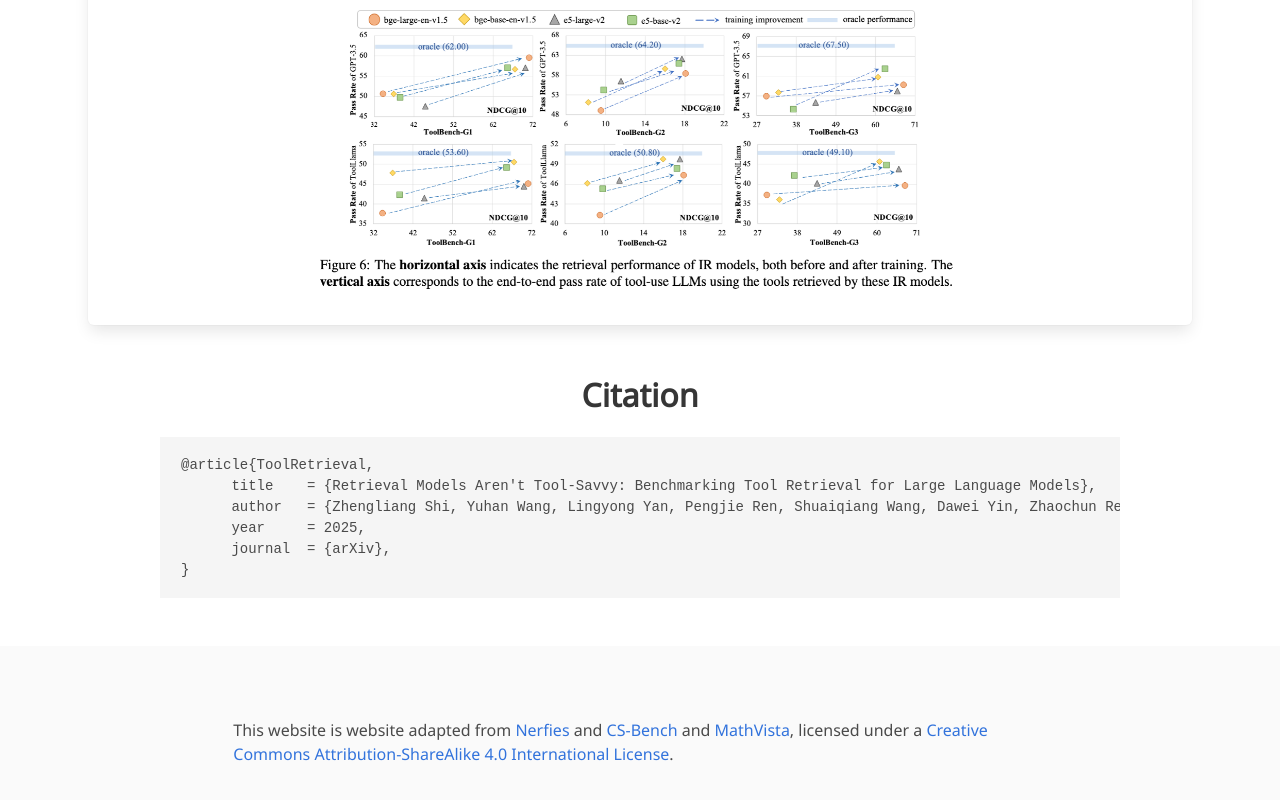
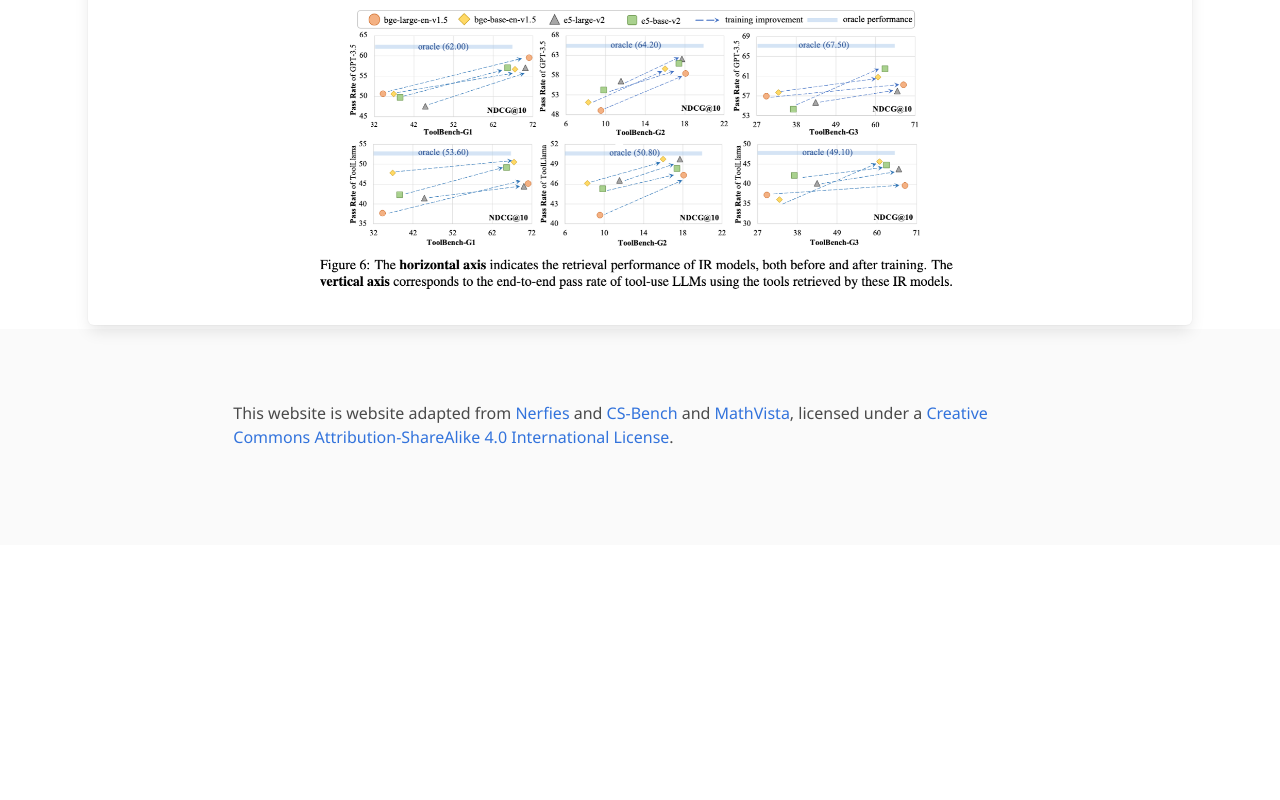
Before and after one commit to mangopy/tool-retrieval-benchmark, a plain HTML site: page index.html in a window 1280 px wide. Shown: the part 3409-4209 px from the top of the page. After the commit the page ends 3954 px from the top, so only its background shows below. Drawn offline with nearby package versions, Linux system fonts and the light colour scheme; a script that the page names is missing; some icons are missing; a web font is replaced by a local one.

Commit message:
Update index.html

```diff
--- a/index.html
+++ b/index.html
@@ -288,19 +288,6 @@ This low retrieval quality degrades the task pass rate of tool-use LLMs. As a fu
   </div>
 </section>
 
-<!-- @PAN TODO: bibtex -->
-<section class="section" id="BibTeX">
-  <div class="container is-max-desktop content">
-    <h2 class="title is-3 has-text-centered">Citation</h2>
-    <pre><code>@article{ToolRetrieval,
-      title    = {Retrieval Models Aren't Tool-Savvy: Benchmarking Tool Retrieval for Large Language Models},
-      author   = {Zhengliang Shi, Yuhan Wang, Lingyong Yan, Pengjie Ren, Shuaiqiang Wang, Dawei Yin, Zhaochun Ren},
-      year     = 2025,
-      journal  = {arXiv},
-}
-</code></pre>
-  </div>
-</section>
 
 
 </section>
```
